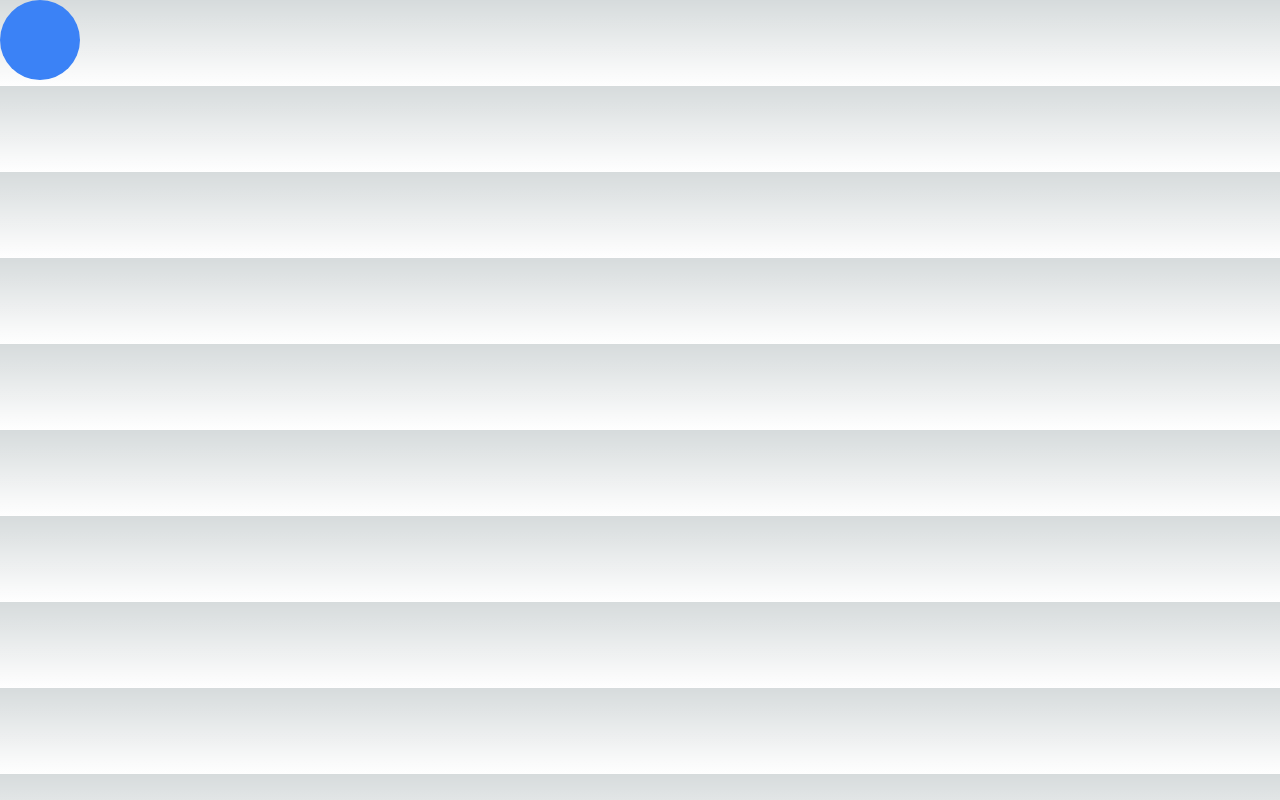
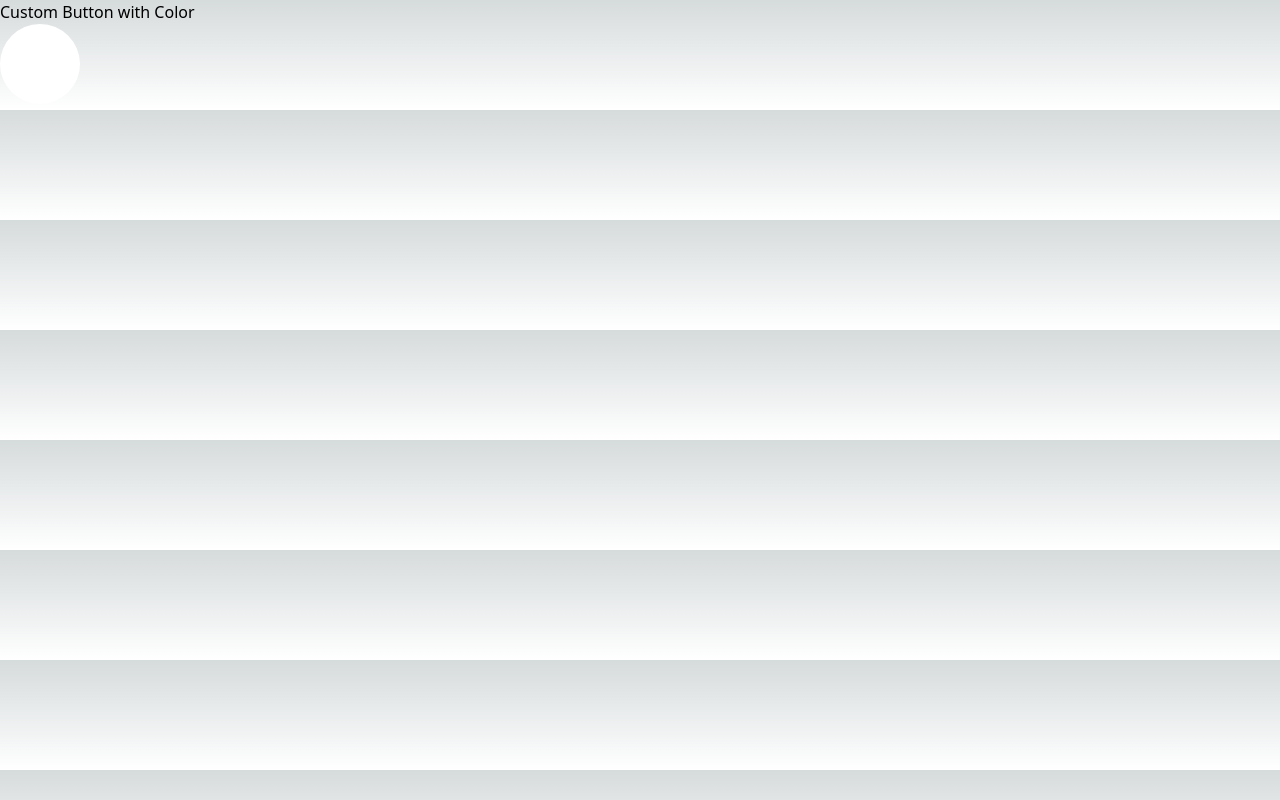
Before and after one commit to MrXMrQ/LED-Controller, a Next.js app: page /test in a window 1280 px wide. Built offline with nearby package versions, Linux system fonts and the light colour scheme.

Commit message:
cleanup 2.0

```diff
--- a/src/components/Button.tsx
+++ b/src/components/Button.tsx
@@ -1,11 +1,15 @@
+// Button.js
 import React, { useState } from 'react';
 import { ChromePicker, ColorResult } from 'react-color';
 import { BsPencil } from 'react-icons/bs';
 
+interface ButtonProps {
+  selectedColor: string;
+  setSelectedColor: React.Dispatch<React.SetStateAction<string>>;
+}
 
-const Button = () => {
+const Button = ({ selectedColor, setSelectedColor }: ButtonProps) => {
   const [isColorChooserOpen, setColorChooserOpen] = useState(false);
-  const [selectedColor, setSelectedColor] = useState('#ffffff');
 
   const handleCustomButtonClick = () => {
     setColorChooserOpen((prevState) => !prevState);
@@ -15,12 +19,11 @@ const Button = () => {
     setSelectedColor(color.hex);
   };
 
-
   return (
     <div>
       <button className="relative rounded-full w-20 h-20 focus:ring-4 focus:ring-cyan-800 focus:outline-none transition-colors" onClick={handleCustomButtonClick} style={{ backgroundColor: selectedColor }}>
         <div className="absolute top-0 left-0 right-0 bottom-0 flex items-center justify-center opacity-0 transition-colors hover:opacity-100 hover:bg-blue-500 rounded-full">
-          <BsPencil size={40}/>
+          <BsPencil size={40} />
         </div>
       </button>
       {isColorChooserOpen && (
--- a/src/pages/led-controller.tsx
+++ b/src/pages/led-controller.tsx
@@ -23,9 +23,10 @@ export default function Home() {
   const [devices, setDevices] = useState<Device[]>([]);
   const [selectedDeviceIp, setSelectedDeviceIp] = useState<string>('');
   const [status, setStatus] = useState<string>('Offline');
+  const [selectedColor, setSelectedColor] = useState('#ffffff');
   const [keyword, setKeyword] = useState('');
   const [buttonColor, setButtonColor] = useState('');
-  const [brightness, setBrightness] = useState<number>(50);
+  const [brightness, setBrightness] = useState<number>(20);
   const [rgbValue, setrgbValues] = useState('')
 
   const getButtonColorFromClass = (classNames: string) => {
@@ -57,12 +58,15 @@ export default function Home() {
   }
 
   const handleSendButton = () => {
-    if (selectedDeviceIp !== '' && buttonColor !== '' && status === 'Online') {
+    if (selectedDeviceIp !== '' && status === 'Online') {
       const data: ledData = {
         selectedIP: selectedDeviceIp,
         selectedBrightness: brightness,
         keyword: keyword,
         rgbValues: rgbValue
+      }
+      if(buttonColor === '') {
+        data.rgbValues = hexToRGB(selectedColor)
       }
       fetch('/api/postData', {
         method: 'POST',
@@ -75,7 +79,21 @@ export default function Home() {
           console.error('Fehler beim Senden der Daten:', error);
         })
     }
+    setButtonColor('')
   }
+
+  const hexToRGB = (selectedColor: string) => {
+    // Entferne das '#'-Zeichen, falls es vorhanden ist
+    selectedColor = selectedColor.replace('#', '');
+
+    // Teile die Hexadezimalzahl in ihre Rot-, Grün- und Blaukomponenten auf
+    const red = parseInt(selectedColor.substring(0, 2), 16);
+    const green = parseInt(selectedColor.substring(2, 4), 16);
+    const blue = parseInt(selectedColor.substring(4, 6), 16);
+
+    // Gib die RGB-Werte als Objekt zurück
+    return `${red},${green},${blue}`;
+  };
 
   const handleLoadData = () => {
     const dataFromLocalStorage = localStorage.getItem('devices');
@@ -106,28 +124,28 @@ export default function Home() {
       <div className='flex justify-center items-center w-screen h-screen gap-20'>
         <div className='bg-cyan-900 w-4/6 h-1/2 rounded-3xl grid grid-cols-6 place-items-center shadow-2xl'>
           <div>
-            <button className='relative bg-yellow-400 rounded-full w-20 h-20 hover:bg-blue-500 transition-colors focus:ring-4 focus:ring-cyan-700' onClick={(event) => getButtonColorFromClass(event.currentTarget.className)}>
+            <button className='relative bg-purple-600 rounded-full w-20 h-20 hover:bg-blue-500 transition-colors focus:ring-4 focus:ring-cyan-700' onClick={(event) => getButtonColorFromClass(event.currentTarget.className)}>
               <div className='absolute top-0 left-0 right-0 bottom-0 flex items-center justify-center opacity-0 transition-opacity hover:opacity-100'>
                 <BsLightbulb size={40} />
               </div>
             </button>
           </div>
           <div>
-            <button className='relative bg-green-500 rounded-full w-20 h-20 hover:bg-blue-500 transition-colors focus:ring-4 focus:ring-cyan-700' onClick={(event) => getButtonColorFromClass(event.currentTarget.className)}>
+            <button className='relative bg-sky-500 rounded-full w-20 h-20 hover:bg-blue-500 transition-colors focus:ring-4 focus:ring-cyan-700' onClick={(event) => getButtonColorFromClass(event.currentTarget.className)}>
               <div className='absolute top-0 left-0 right-0 bottom-0 flex items-center justify-center opacity-0 transition-opacity hover:opacity-100'>
                 <BsLightbulb size={40} />
               </div>
             </button>
           </div>
           <div>
-            <button className='relative bg-red-600 rounded-full w-20 h-20 hover:bg-blue-500 transition-colors focus:ring-4 focus:ring-cyan-700' onClick={(event) => getButtonColorFromClass(event.currentTarget.className)}>
+            <button className='relative bg-pink-500 rounded-full w-20 h-20 hover:bg-blue-500 transition-colors focus:ring-4 focus:ring-cyan-700' onClick={(event) => getButtonColorFromClass(event.currentTarget.className)}>
               <div className='absolute top-0 left-0 right-0 bottom-0 flex items-center justify-center opacity-0 transition-opacity hover:opacity-100'>
                 <BsLightbulb size={40} />
               </div>
             </button>
           </div>
           <div>
-            <button className='relative bg-pink-500 rounded-full w-20 h-20 hover:bg-blue-500 transition-colors focus:ring-4 focus:ring-cyan-700 ' onClick={(event) => getButtonColorFromClass(event.currentTarget.className)}>
+            <button className='relative bg-red-600 rounded-full w-20 h-20 hover:bg-blue-500 transition-colors focus:ring-4 focus:ring-cyan-700 ' onClick={(event) => getButtonColorFromClass(event.currentTarget.className)}>
               <div className='absolute top-0 left-0 right-0 bottom-0 flex items-center justify-center opacity-0 transition-opacity hover:opacity-100'>
                 <BsLightbulb size={40} />
               </div>
@@ -140,7 +158,7 @@ export default function Home() {
               </div>
             </button>
           </div>
-          <Button />
+          <Button selectedColor={selectedColor} setSelectedColor={setSelectedColor} />
           <div className='col-span-6 w-4/6'>
             <Slidebar minValue={0} maxValue={100} step={1} value={brightness} onChange={handleBrightnessChange} />
           </div>
--- a/src/pages/test.tsx
+++ b/src/pages/test.tsx
@@ -1,45 +1,19 @@
+// App.js
 import React, { useState } from 'react';
-import Slidebar from '@/components/SlideBar';
+import Button from '@/components/Button';
 
-const ParentComponent: React.FC = () => {
-  function getButtonColorFromClass(classNames: string) {
-    const elem = document.createElement("div");
-    elem.className = classNames;
+const Test = () => {
+  const [selectedColor, setSelectedColor] = useState('#ffffff');
 
-    // Append the element to the document to apply styles and get computed color
-    document.body.appendChild(elem);
-
-    // Get the computed background color of the element
-    const bgColor = window.getComputedStyle(elem).backgroundColor;
-
-    // Remove the element after extracting the color
-    document.body.removeChild(elem);
-
-    // Convert the background color to RGB format
-    const rgbValues = bgColor
-      .slice(4, -1)
-      .split(",")
-      .map((val) => parseInt(val.trim(), 10));
-
-    console.log(rgbValues); // Output: [255, 209, 102] for 'bg-yellow-400' in RGB format
-    return rgbValues;
-  }
-
-
+  // Hier können Sie selectedColor in der App-Komponente verwenden
+  console.log('Selected Color in App:', selectedColor);
 
   return (
     <div>
-      <button
-        className='relative bg-yellow-400 rounded-full w-20 h-20 hover:bg-blue-500 transition-colors focus:ring-4 focus:ring-cyan-700'
-        onClick={(event) => getButtonColorFromClass(event.currentTarget.className)}
-      >
-        <div className='absolute top-0 left-0 right-0 bottom-0 flex items-center justify-center opacity-0 transition-opacity hover:opacity-100'>
-
-        </div>
-      </button>
-
+      <h1>Custom Button with Color</h1>
+      <Button selectedColor={selectedColor} setSelectedColor={setSelectedColor} />
     </div>
   );
 };
 
-export default ParentComponent;
+export default Test;
```
